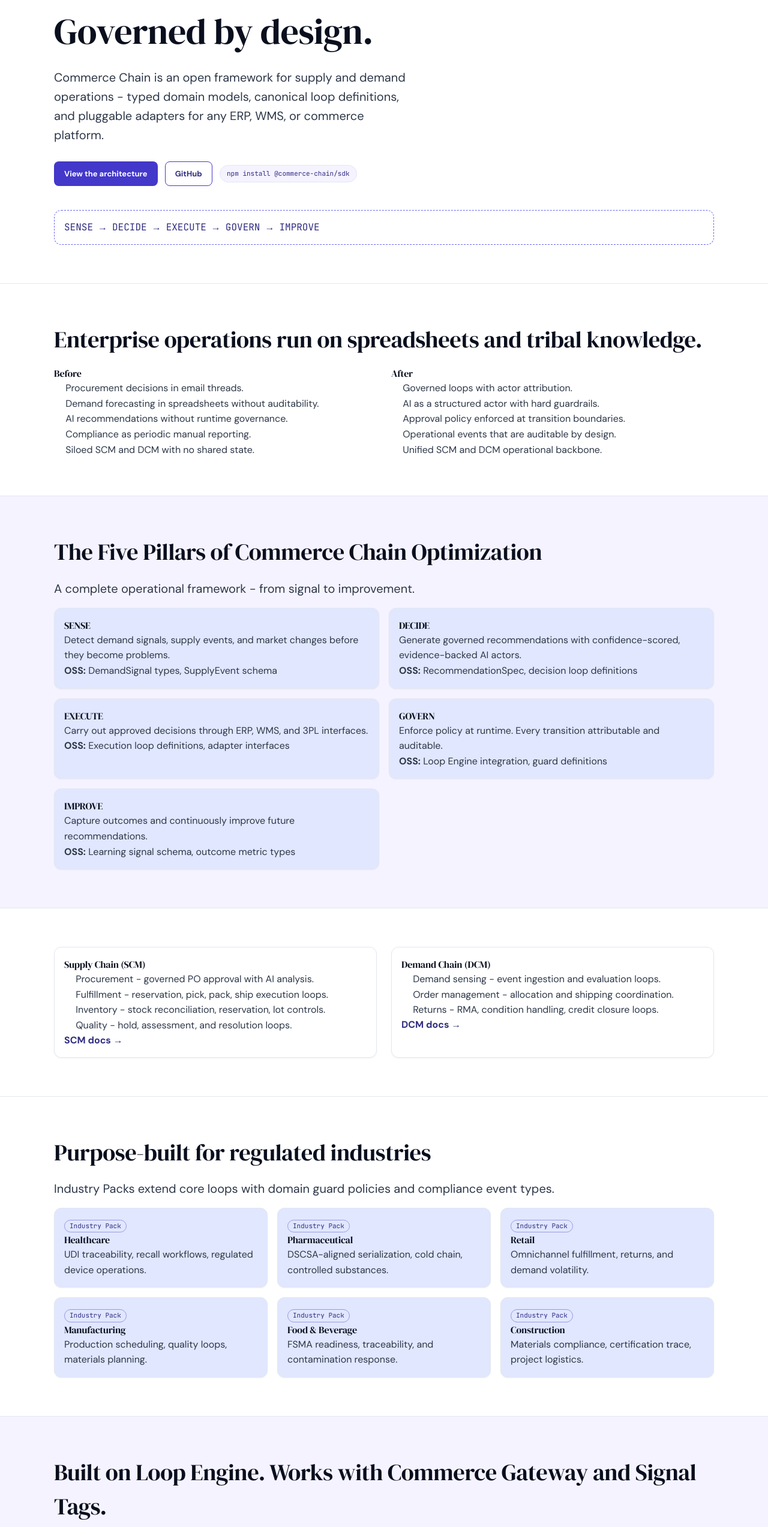
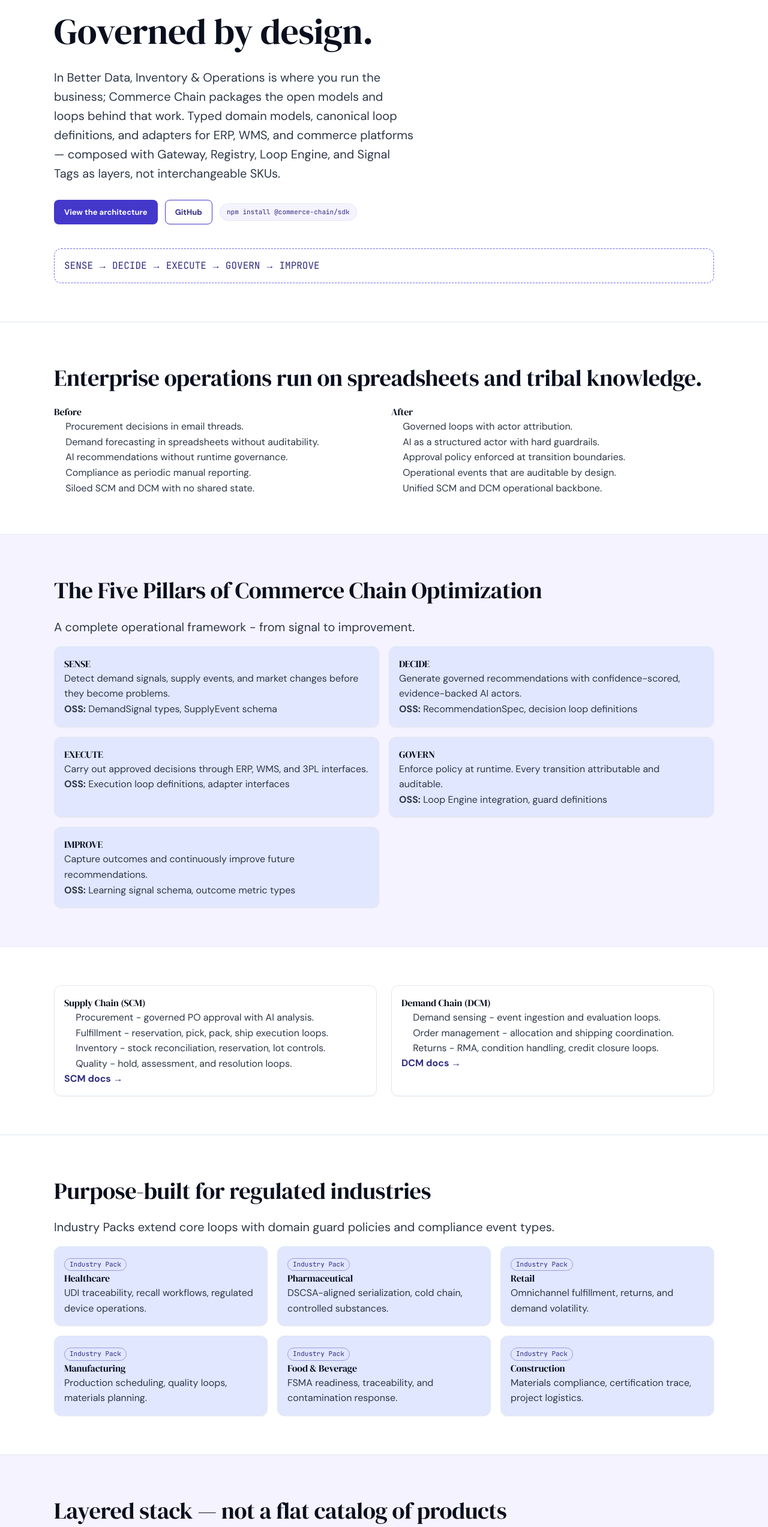
Before and after one commit to commerce-chain/commercechain.io, a Next.js app: page / in a window 1280 px wide. Shown: the part 252-2797 px from the top of the page at 60% size. Built offline with nearby package versions, Linux system fonts and the light colour scheme.

Commit message:
docs(site): layered ecosystem and Commerce Registry card

```diff
--- a/app/globals.css
+++ b/app/globals.css
@@ -27,12 +27,17 @@
 .content-grid h1 { font-size: clamp(2.3rem, 5vw, var(--text-4xl)); }
 .content-grid h2 { font-size: clamp(1.8rem, 3vw, var(--text-3xl)); }
 .max-600 { max-width: 600px; }
+.max-720 { max-width: 720px; }
 .section-subtitle { color: var(--color-ink-secondary); font-size: var(--text-lg); }
 .hero-cta { display: flex; flex-wrap: wrap; align-items: center; gap: var(--space-3); margin-top: var(--space-3); }
 .pillars-strip { margin-top: var(--space-6); border: 1px dashed var(--color-primary-mid); border-radius: var(--radius-lg); padding: var(--space-4); display: flex; flex-wrap: wrap; gap: 0.5rem; font-family: var(--font-mono-next), var(--font-mono); color: var(--color-primary-dark); }
 .two-col { display: grid; gap: var(--space-6); grid-template-columns: repeat(2, minmax(0, 1fr)); }
 .cards-grid { display: grid; gap: var(--space-4); }
 .cards-grid.three { grid-template-columns: repeat(3, minmax(0, 1fr)); }
+.cards-grid.four { grid-template-columns: repeat(2, minmax(0, 1fr)); }
+@media (min-width: 900px) {
+  .cards-grid.four { grid-template-columns: repeat(4, minmax(0, 1fr)); }
+}
 .industries-grid { grid-template-columns: repeat(3, minmax(0, 1fr)); }
 .pillar-grid { grid-template-columns: repeat(2, minmax(0, 1fr)); }
 .card,.panel { border: 1px solid var(--color-border); border-radius: var(--radius-lg); padding: var(--space-4); background: white; box-shadow: var(--shadow-sm); }
@@ -60,4 +65,4 @@
 .docs-content table { width: 100%; border-collapse: collapse; margin: var(--space-4) 0; }
 .docs-content th,.docs-content td { border: 1px solid var(--color-border); padding: 0.45rem 0.6rem; text-align: left; vertical-align: top; }
 .doc-badge { display: inline-flex; align-items: center; border-radius: 999px; padding: 0.12rem 0.55rem; font-size: var(--text-xs); border: 1px solid var(--color-border); background: var(--color-primary-light); color: var(--color-primary-dark); }
-@media (max-width: 1024px) { .nav-actions{display:none;} .cards-grid.three,.industries-grid,.two-col,.footer-grid,.pillar-grid{grid-template-columns:1fr;} .docs-shell{grid-template-columns:1fr;} .docs-sidebar{position:static;} }
+@media (max-width: 1024px) { .nav-actions{display:none;} .cards-grid.three,.cards-grid.four,.industries-grid,.two-col,.footer-grid,.pillar-grid{grid-template-columns:1fr;} .docs-shell{grid-template-columns:1fr;} .docs-sidebar{position:static;} }
--- a/components/home/Ecosystem.tsx
+++ b/components/home/Ecosystem.tsx
@@ -2,11 +2,28 @@
   return (
     <section className="section section-alt">
       <div className="content-grid">
-        <h2>Built on Loop Engine. Works with Commerce Gateway and Signal Tags.</h2>
-        <div className="cards-grid three">
-          <a className="card" href="https://loopengine.io"><h3>Loop Engine (blue)</h3><p>The governed runtime that executes Commerce Chain loops.</p></a>
-          <a className="card" href="https://commercegateway.io"><h3>Commerce Gateway (green)</h3><p>LLM-accessible commerce data for AI actors in chain loops.</p></a>
-          <a className="card" href="https://tagd.sh"><h3>Signal Tags (amber)</h3><p>Product authentication signals that trigger compliance loops.</p></a>
+        <h2>Layered stack — not a flat catalog of products</h2>
+        <p className="section-subtitle max-720">
+          Commerce Chain centers on Inventory &amp; Operations. Protocol surfaces (Commerce Gateway + Commerce Registry),
+          governance (Loop Engine + Signal Tags), and demos sit in clear layers on the Better Data platform.
+        </p>
+        <div className="cards-grid four">
+          <a className="card" href="https://commercegateway.io/registry">
+            <h3>Commerce Registry</h3>
+            <p>Native discovery and identity for gateways — configured in-product, with open protocol docs for OSS.</p>
+          </a>
+          <a className="card" href="https://commercegateway.io">
+            <h3>Commerce Gateway</h3>
+            <p>LLM-accessible commerce execution for AI actors in chain loops.</p>
+          </a>
+          <a className="card" href="https://loopengine.io">
+            <h3>Loop Engine</h3>
+            <p>Control layer: guards, policy, and audit on transitions — not a standalone automation product.</p>
+          </a>
+          <a className="card" href="https://tagd.sh">
+            <h3>Signal Tags</h3>
+            <p>Physical-product signals that feed verification and compliance loops.</p>
+          </a>
         </div>
       </div>
     </section>
--- a/components/home/Hero.tsx
+++ b/components/home/Hero.tsx
@@ -6,8 +6,10 @@
       <div className="content-grid">
         <h1>Supply chain and demand chain. Governed by design.</h1>
         <p className="section-subtitle max-600">
-          Commerce Chain is an open framework for supply and demand operations - typed domain models, canonical loop
-          definitions, and pluggable adapters for any ERP, WMS, or commerce platform.
+          In Better Data, Inventory &amp; Operations is where you run the business; Commerce Chain packages the open models
+          and loops behind that work. Typed domain models, canonical loop definitions, and adapters for ERP, WMS, and
+          commerce platforms — composed with Gateway, Registry, Loop Engine, and Signal Tags as layers, not interchangeable
+          SKUs.
         </p>
         <div className="hero-cta">
           <Link href="/docs/getting-started/architecture" className="btn btn-primary">
```
